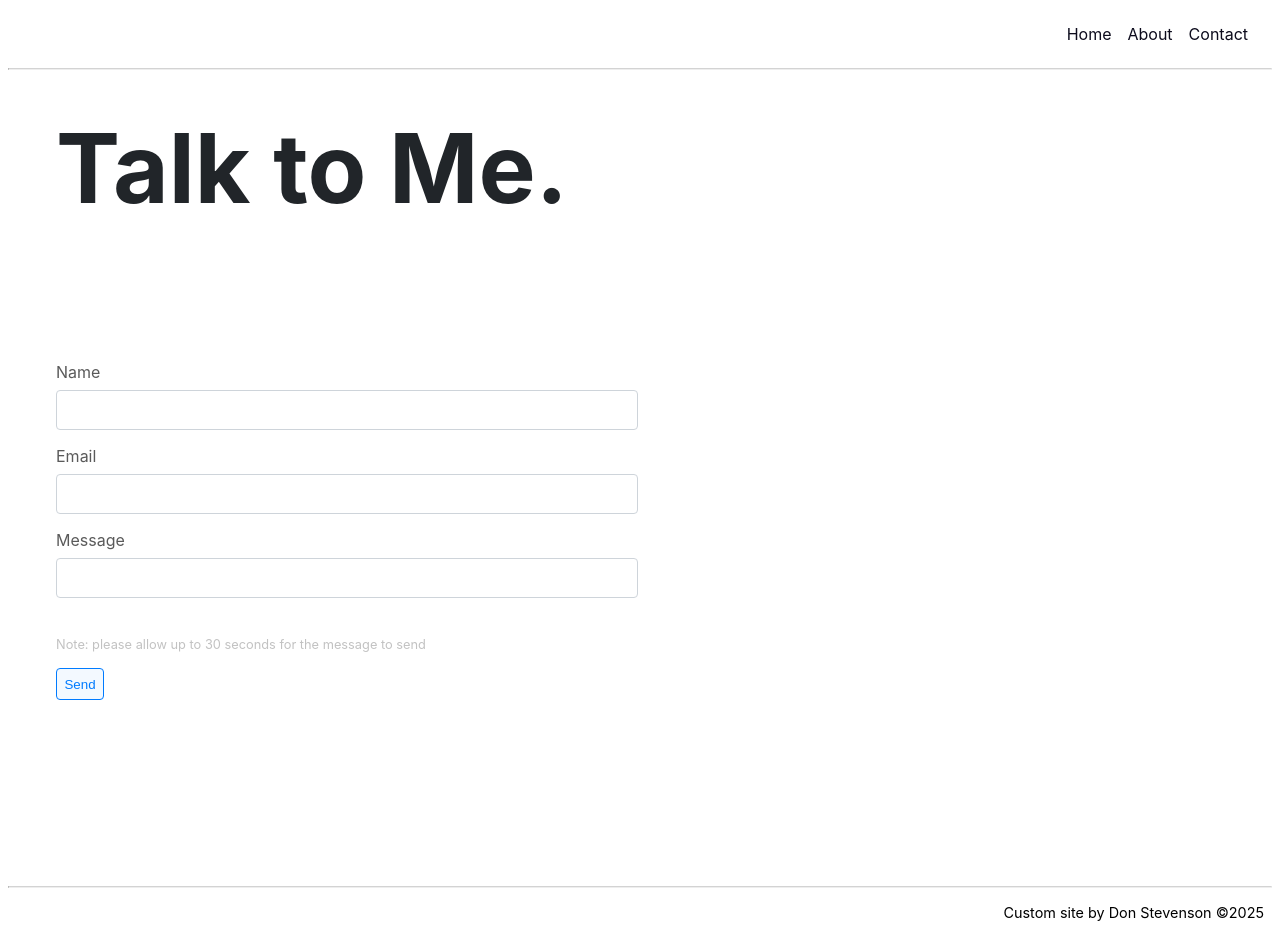
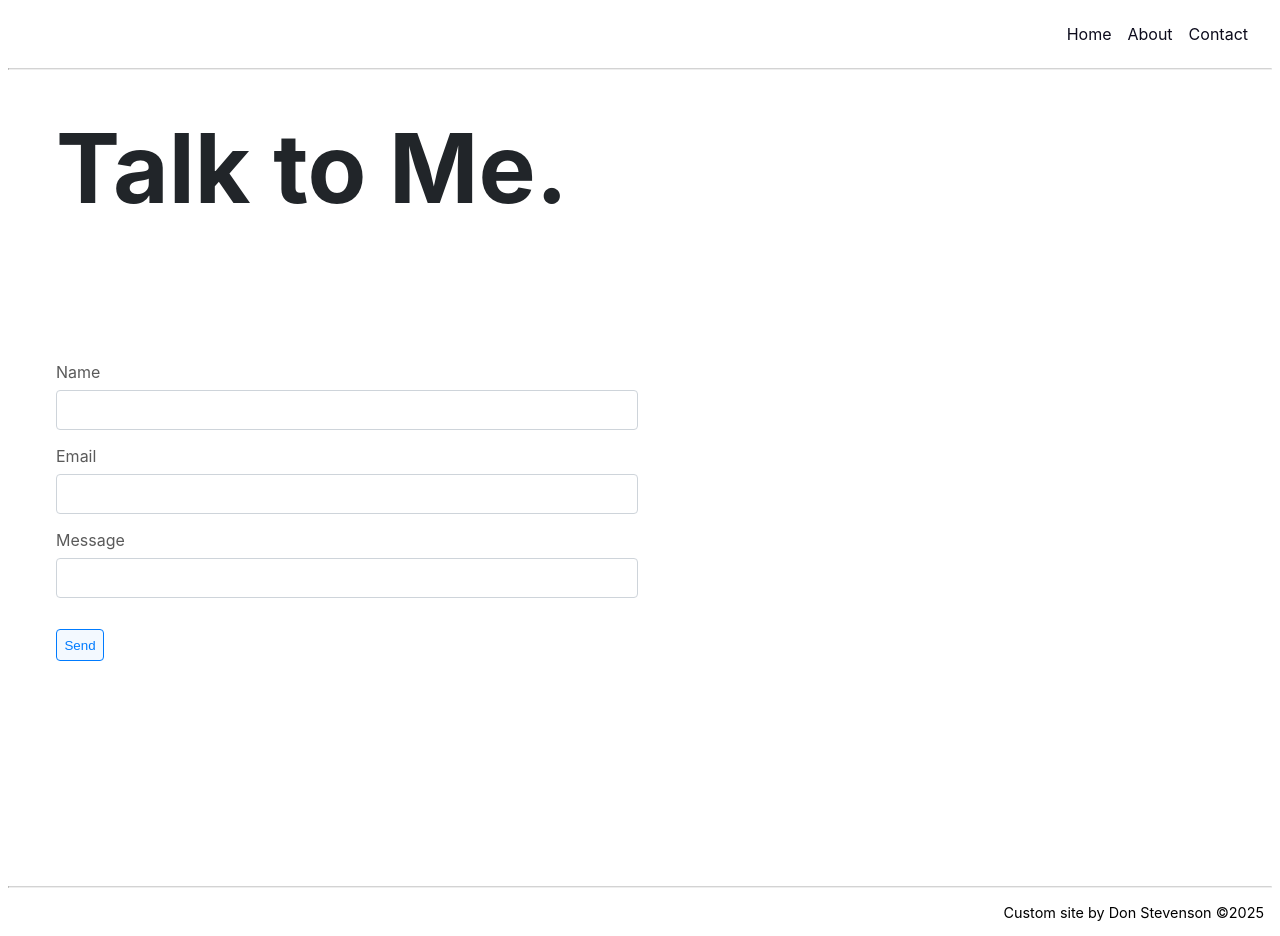
Before and after one commit to Don-Stevenson/personalWebsite, a React (Vite) app: page /contact in a window 1280 px wide. Built offline with nearby package versions, Linux system fonts and the light colour scheme.

Commit message:
fix submitting text to render as message is submitting (#133)

```diff
--- a/src/pages/ContactPage.jsx
+++ b/src/pages/ContactPage.jsx
@@ -53,7 +53,7 @@ const TextLightGrey = styled.p`
   font-size: 1rem;
   color: rgb(194, 194, 194);
   font-size: 0.8rem;
-  margin: 0.5rem 0 1rem;
+  margin: 0.5rem 0 0.5rem;
   width: 18rem;
   @media ${devices.sm} {
     width: 100%;
@@ -185,14 +185,19 @@ const ContactPage = ({ title }) => {
               <PlaceHolderText>placeholderText placeholderText</PlaceHolderText>
             )
           )}
-          <TextLightGrey>
-            Note: please allow up to 30 seconds for the message to send
-          </TextLightGrey>
           <SubmittingWrapper>
             <SubmitButton type="submit" disabled={state.disabled}>
               Send
             </SubmitButton>
             {isSubmitting && (
+              <div
+                style={{
+                  display: "flex",
+                  justifyContent: "center",
+                  alignItems: "center",
+                  gap: "0.5rem",
+                }}
+              >
                 <Blocks
                   height="35"
                   width="35"
@@ -202,6 +207,10 @@ const ContactPage = ({ title }) => {
                   wrapperClass="blocks-wrapper"
                   visible={true}
                 />
+                <TextLightGrey>
+                  Note: please allow up to 30 seconds for the message to send
+                </TextLightGrey>
+              </div>
             )}
           </SubmittingWrapper>
           {state.emailSent && <SuccessMessage>Message Sent!</SuccessMessage>}
```
Lines whose indentation alone changed are shown as unchanged.
